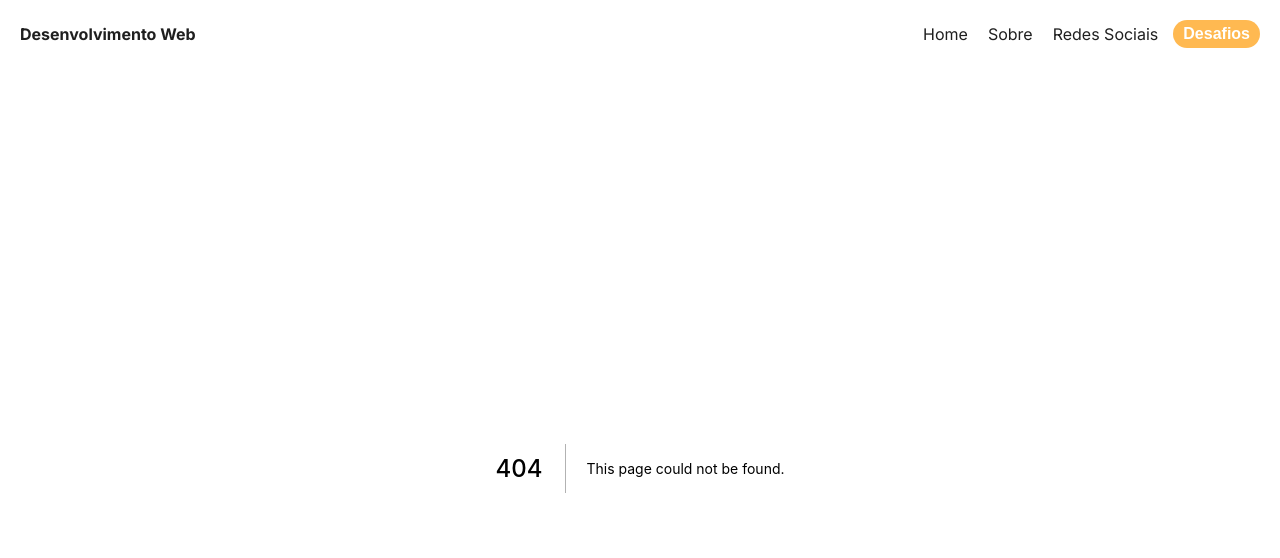
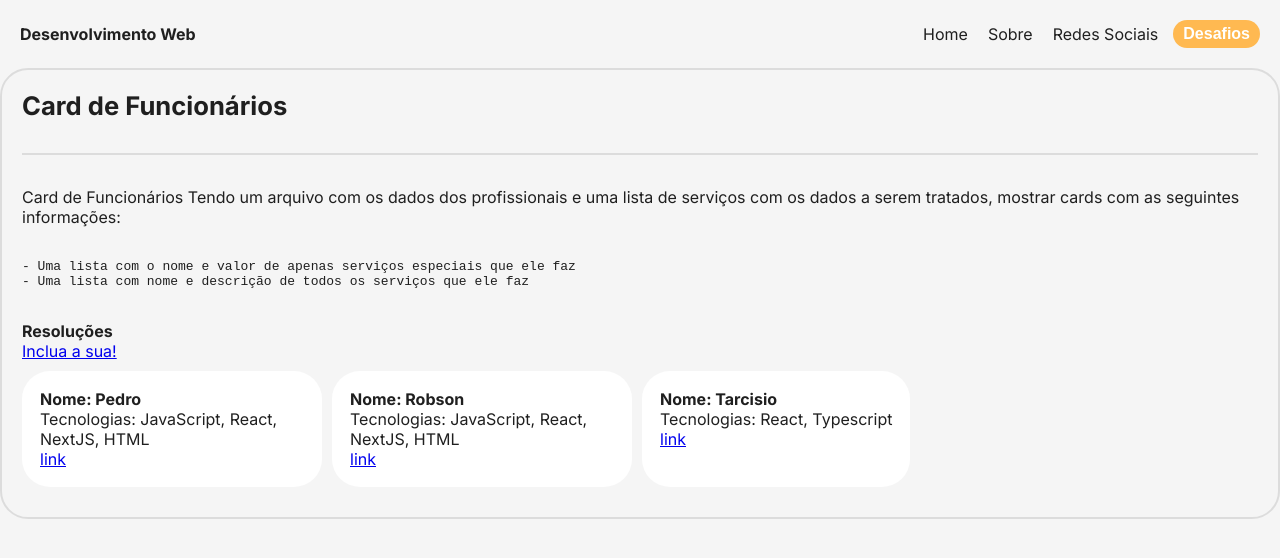
Before and after one commit to DevsGenteBoa/desenvolvimento-web-oficial, a Next.js app: page /desafios/detalhes/1 in a window 1280 px wide. Before the commit this address had no page. Shown: the top 558 px of the page. Built offline with nearby package versions, Linux system fonts and the light colour scheme.

Commit message:
move pagina para desafio/detalhes/[id]

```diff
--- a/src/components/DesafiosResolvidos.tsx
+++ b/src/components/DesafiosResolvidos.tsx
@@ -1,5 +1,4 @@
 import Link from "next/link";
-
 
 import desafios from "src/base-de-dados/desafios/desafios-resolvidos.json";
 
@@ -20,10 +19,27 @@ const DesafiosResolvidos = ({ numDesafio }: DesafiosResolvidosProps) => {
           <Link href="/desafios/novo">
             <a>Inclua a sua!</a>
           </Link>
-          <ul>
+          <ul
+            style={{
+              display: "flex",
+              flexWrap: "wrap",
+              gap: "10px",
+            }}
+          >
             {resoluções.map((resolução) => (
-              <div key={JSON.stringify(resolução)}>
-                <p>Nome: {resolução.nome}</p>
+              <div
+                style={{
+                  display: "flex",
+                  flexDirection: "column",
+                  padding: "18px",
+                  backgroundColor: "#fff",
+                  borderRadius: "28px",
+                  margin: "10px 0",
+                  maxWidth: "300px",
+                }}
+                key={JSON.stringify(resolução)}
+              >
+                <strong>Nome: {resolução.nome}</strong>
                 <p>Tecnologias: {resolução.tecnologias}</p>
                 <a
                   href={resolução.repoLink}
--- a/src/components/cards/desafio-card.tsx
+++ b/src/components/cards/desafio-card.tsx
@@ -19,7 +19,7 @@ export const DesafioCard = ({ desafio }: { desafio: Desafio }) => {
         <h2>{desafio.titulo}</h2>
         <p>{desafio.resumo}</p>
         <ReadMore>
-          <Link href={`/desafios/${desafio.id}`}>
+          <Link href={`/desafios/detalhes/${desafio.id}`}>
             <Button variant="tertiary">Ver mais</Button>
           </Link>
         </ReadMore>
--- /dev/null
+++ b/src/components/container.ts
@@ -0,0 +1,10 @@
+import styled from "styled-components";
+
+export const Container = styled.div`
+  width: 100%;
+  height: 100%;
+  display: flex;
+  flex-direction: column;
+  align-items: center;
+  justify-content: center;
+`;
--- /dev/null
+++ b/src/pages/desafios/detalhes/[id].tsx
@@ -0,0 +1,38 @@
+import { useRouter } from "next/router";
+import ReactMarkdown from "react-markdown";
+import { Container } from "src/components/container";
+
+import DesafiosResolvidos from "src/components/DesafiosResolvidos";
+import Wrapper from "src/components/wrapper";
+import desafios from "../../../base-de-dados/desafios/desafios";
+import { DesafioContainer, Title } from "./styles";
+
+const Desafio = () => {
+  const router = useRouter();
+  const { id } = router.query;
+
+  const desafio = desafios.find((desafio: any) => desafio.id === Number(id));
+
+  return (
+    <Container>
+      <Wrapper>
+        <DesafioContainer>
+          <Title>
+            <h1>{desafio?.titulo}</h1>
+          </Title>
+          <hr />
+          {desafio ? (
+            <>
+              <ReactMarkdown>{desafio.descricao}</ReactMarkdown>
+              <DesafiosResolvidos numDesafio={Number(id)} />
+            </>
+          ) : (
+            <p>Desafio não encontrado</p>
+          )}
+        </DesafioContainer>
+      </Wrapper>
+    </Container>
+  );
+};
+
+export default Desafio;
--- /dev/null
+++ b/src/pages/desafios/detalhes/styles.ts
@@ -0,0 +1,17 @@
+import styled from "styled-components";
+
+export const DesafioContainer = styled.div`
+  border-radius: 28px;
+  border: 2px solid rgba(0, 0, 0, 0.1);
+
+  display: flex;
+  flex-direction: column;
+  justify-content: center;
+
+  gap: 32px;
+  padding: 20px;
+`;
+
+export const Title = styled.h1`
+  font-size: 0.8rem;
+`;
--- /dev/null
+++ b/src/pages/desafios/styles.ts
@@ -0,0 +1,21 @@
+import styled from "styled-components";
+
+export const PageTitle = styled.div`
+  display: flex;
+
+  align-items: center;
+  justify-content: space-between;
+
+  width: 100%;
+
+  @media (max-width: 1440px) {
+    padding: 20px;
+  }
+
+  @media (max-width: 768px) {
+    padding: 0 20px;
+    flex-direction: column;
+    justify-content: space-between;
+    gap: 20px;
+  }
+`;
```
Also changed, not shown: src/pages/desafios/[id].tsx (deleted, +0 -27 lines), src/pages/desafios/index.tsx (+17 -1 lines).
